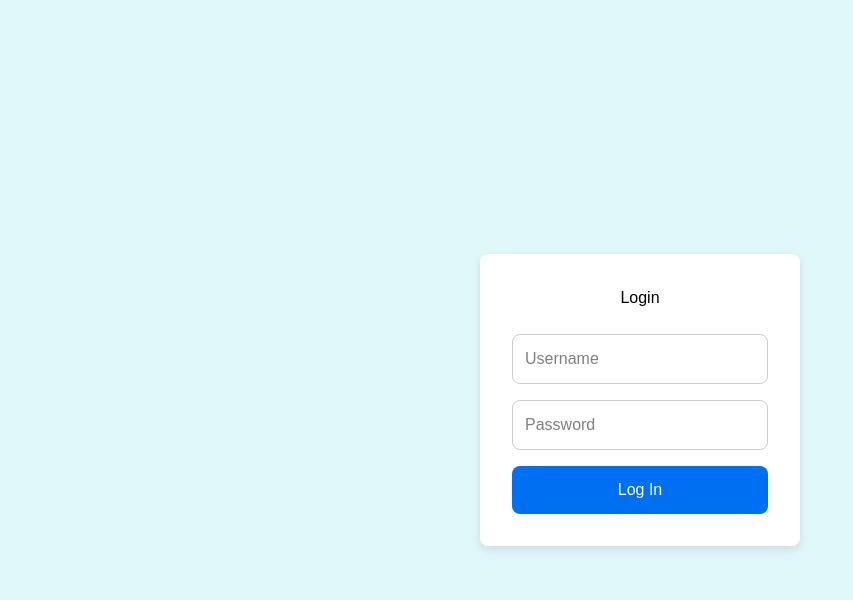
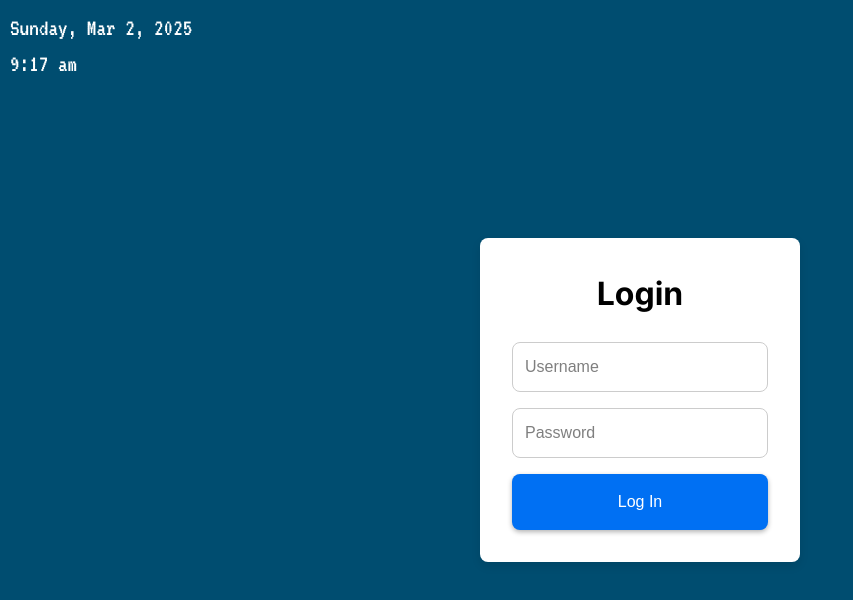
Before and after one commit to arnavpant/Somnio, a Next.js app in the folder somnio_frontend/: page /login in a window 1280 px wide. Shown: the top 600 px of the page, without its empty margins (0-853 px from the left). Built offline with nearby package versions, Linux system fonts and the light colour scheme.

Commit message:
made changes to all other pages (signup and login) to match frontend consistency, added time and date component on top left

```diff
--- /dev/null
+++ b/somnio_frontend/src/app/components/Header.js
@@ -0,0 +1,36 @@
+"use client";
+import { useState, useEffect } from "react";
+import { VT323 } from "next/font/google";
+import styles from "./Header.module.css";
+
+const pixelFont = VT323({
+  subsets: ["latin"],
+  weight: "400",
+});
+
+export default function Header() {
+  const [dateTime, setDateTime] = useState(new Date());
+
+  useEffect(() => {
+    const interval = setInterval(() => {
+      setDateTime(new Date());
+    }, 60000); // update every minute
+    return () => clearInterval(interval);
+  }, []);
+
+  const optionsDate = { weekday: "long", month: "short", day: "numeric", year: "numeric" };
+  const formattedDate = dateTime.toLocaleDateString("en-US", optionsDate);
+
+  const optionsTime = { hour: "numeric", minute: "numeric" };
+  const formattedTime = dateTime
+    .toLocaleTimeString("en-US", optionsTime)
+    .replace("AM", "am")
+    .replace("PM", "pm");
+
+  return (
+    <div className={`${styles.header} ${pixelFont.className}`}>
+      <div>{formattedDate}</div>
+      <div>{formattedTime}</div>
+    </div>
+  );
+}
--- /dev/null
+++ b/somnio_frontend/src/app/components/Header.module.css
@@ -0,0 +1,14 @@
+.header {
+    position: fixed;
+    top: 10px;
+    left: 10px;
+    color: #fff;
+    z-index: 1000;
+    /* Responsive font size using clamp */
+    font-size: clamp(1rem, 2vw, 1.5rem);
+    /* Ensure no background so it doesn't cover content */
+    background: transparent;
+    /* Remove any margin/padding if needed */
+    margin: 0;
+    padding: 0;
+  }
--- a/somnio_frontend/src/app/layout.js
+++ b/somnio_frontend/src/app/layout.js
@@ -1,5 +1,6 @@
 import { Geist, Geist_Mono } from "next/font/google";
 import "./globals.css";
+import Header from "./components/Header"; // Import the header component
 
 const geistSans = Geist({
   variable: "--font-geist-sans",
@@ -27,7 +28,10 @@ export default function RootLayout({ children }) {
           rel="stylesheet"
         />
       </head>
-      <body>{children}</body>
+      <body>
+        <Header /> {/* This will render your date/time header on every page */}
+        {children}
+      </body>
     </html>
   );
 }
--- a/somnio_frontend/src/app/login/page.js
+++ b/somnio_frontend/src/app/login/page.js
@@ -1,10 +1,7 @@
 "use client";
 import { useState } from "react";
+import styles from "../styles/login.module.css";
 
-/**
- * Login page calls the Django JWT endpoint at "/api/token/"
- * On success, stores tokens in localStorage and redirects to /dashboard
- */
 export default function LoginPage() {
   const [username, setUsername] = useState("");
   const [password, setPassword] = useState("");
@@ -36,61 +33,14 @@ export default function LoginPage() {
   }
 
   return (
-    <>
-      <style jsx>{`
-        .container {
-          min-height: 100vh;
-          display: flex;
-          align-items: center;
-          justify-content: center;
-          background-color: #e0f7fa; /* a light background */
-        }
-        .formWrapper {
-          background: #fff;
-          padding: 2rem;
-          border-radius: 8px;
-          box-shadow: 0 4px 10px rgba(0, 0, 0, 0.1);
-          width: 320px;
-        }
-        .formWrapper h1 {
-          text-align: center;
-          margin-bottom: 1.5rem;
-        }
-        .inputField {
-          width: 100%;
-          padding: 0.75rem;
-          margin-bottom: 1rem;
-          border: 1px solid #ccc;
-          border-radius: 8px;
-        }
-        .button {
-          width: 100%;
-          padding: 0.75rem;
-          background-color: #0070f3;
-          color: white;
-          border: none;
-          border-radius: 8px;
-          cursor: pointer;
-          font-size: 1rem;
-        }
-        .button:hover {
-          background-color: #005bb5;
-        }
-        .error {
-          color: red;
-          margin-top: 1rem;
-          text-align: center;
-        }
-      `}</style>
-
-      <div className="container">
-        <div className="formWrapper">
+    <div className={styles.container}>
+      <div className={styles.formWrapper}>
         <h1>Login</h1>
         <form onSubmit={handleLogin}>
           <input
             type="text"
             placeholder="Username"
-              className="inputField"
+            className={styles.inputField}
             value={username}
             onChange={(e) => setUsername(e.target.value)}
             required
@@ -98,18 +48,17 @@ export default function LoginPage() {
           <input
             type="password"
             placeholder="Password"
-              className="inputField"
+            className={styles.inputField}
             value={password}
             onChange={(e) => setPassword(e.target.value)}
             required
           />
-            <button type="submit" className="button">
+          <button type="submit" className={styles.button}>
             Log In
           </button>
         </form>
-          {error && <p className="error">{error}</p>}
+        {error && <p className={styles.error}>{error}</p>}
       </div>
     </div>
-    </>
   );
 }
--- a/somnio_frontend/src/app/signup/page.js
+++ b/somnio_frontend/src/app/signup/page.js
@@ -1,10 +1,7 @@
 "use client";
 import { useState } from "react";
+import styles from "../styles/signup.module.css";
 
-/**
- * Sign-up page calls Django at "/accounts/signup/"
- * On success, we show a message or could redirect to /login
- */
 export default function SignupPage() {
   const [username, setUsername] = useState("");
   const [password, setPassword] = useState("");
@@ -24,9 +21,9 @@ export default function SignupPage() {
       if (!res.ok) {
         throw new Error(`Sign-up failed: ${res.status}`);
       }
-      const data = await res.text(); // "User created successfully" or similar
+      const data = await res.text(); // assuming the backend returns plain text like "User created successfully"
       setMessage(data);
-      // Optionally redirect to /login:
+      // Optionally, you can redirect to login:
       // window.location.href = "/login";
     } catch (err) {
       setMessage(err.message);
@@ -34,60 +31,14 @@ export default function SignupPage() {
   }
 
   return (
-    <>
-      <style jsx>{`
-        .container {
-          min-height: 100vh;
-          display: flex;
-          align-items: center;
-          justify-content: center;
-          background-color: #fffde7; /* a pale background */
-        }
-        .formWrapper {
-          background: #fff;
-          padding: 2rem;
-          border-radius: 8px;
-          box-shadow: 0 4px 10px rgba(0, 0, 0, 0.1);
-          width: 320px;
-        }
-        .formWrapper h1 {
-          text-align: center;
-          margin-bottom: 1.5rem;
-        }
-        .inputField {
-          width: 100%;
-          padding: 0.75rem;
-          margin-bottom: 1rem;
-          border: 1px solid #ccc;
-          border-radius: 8px;
-        }
-        .button {
-          width: 100%;
-          padding: 0.75rem;
-          background-color: #0070f3;
-          color: white;
-          border: none;
-          border-radius: 8px;
-          cursor: pointer;
-          font-size: 1rem;
-        }
-        .button:hover {
-          background-color: #005bb5;
-        }
-        .message {
-          margin-top: 1rem;
-          text-align: center;
-        }
-      `}</style>
-
-      <div className="container">
-        <div className="formWrapper">
+    <div className={styles.container}>
+      <div className={styles.formWrapper}>
         <h1>Sign Up</h1>
         <form onSubmit={handleSignup}>
           <input
             type="text"
             placeholder="Username"
-              className="inputField"
+            className={styles.inputField}
             value={username}
             onChange={(e) => setUsername(e.target.value)}
             required
@@ -95,18 +46,17 @@ export default function SignupPage() {
           <input
             type="password"
             placeholder="Password"
-              className="inputField"
+            className={styles.inputField}
             value={password}
             onChange={(e) => setPassword(e.target.value)}
             required
           />
-            <button type="submit" className="button">
+          <button type="submit" className={styles.button}>
             Sign Up
           </button>
         </form>
-          {message && <p className="message">{message}</p>}
+        {message && <p className={styles.message}>{message}</p>}
       </div>
     </div>
-    </>
   );
 }
--- /dev/null
+++ b/somnio_frontend/src/app/styles/login.module.css
@@ -0,0 +1,60 @@
+@import url('https://fonts.googleapis.com/css2?family=Inter:wght@400;700&display=swap');
+
+.container {
+  min-height: 100vh;
+  display: flex;
+  align-items: center;
+  justify-content: center;
+  background-color: #004d70; /* a light background */
+  width: 100vw;
+}
+
+.formWrapper {
+  background: #fff;
+  padding: 2rem;
+  border-radius: 8px;
+  box-shadow: 0 4px 10px rgba(0, 0, 0, 0.1);
+  width: 320px;
+}
+
+.formWrapper h1 {
+  text-align: center;
+  margin-bottom: 1.5rem;
+  font-family: 'Inter', sans-serif;
+  font-weight: 700;
+  /* You can also add responsive font size here if desired, e.g.: */
+  font-size: clamp(1.5rem, 3vw, 2rem);
+  color: #000;
+}
+
+.inputField {
+  width: 100%;
+  padding: clamp(0.5rem, 2vw, 0.75rem);
+  margin-bottom: 1rem;
+  border: 1px solid #ccc;
+  border-radius: 8px;
+  font-size: clamp(0.8rem, 2vw, 1rem);
+}
+
+.button {
+  width: 100%;
+  padding: clamp(0.75rem, 2vw, 1rem);
+  background-color: #0070f3;
+  color: white;
+  border: none;
+  border-radius: 8px;
+  cursor: pointer;
+  font-size: clamp(0.8rem, 2vw, 1rem);
+  transition: background-color 0.2s ease;
+  box-shadow: 0 2px 5px rgba(0, 0, 0, 0.3);
+}
+
+.button:hover {
+  background-color: #005bb5;
+}
+
+.error {
+  color: red;
+  margin-top: 1rem;
+  text-align: center;
+}
--- /dev/null
+++ b/somnio_frontend/src/app/styles/signup.module.css
@@ -0,0 +1,59 @@
+@import url('https://fonts.googleapis.com/css2?family=Inter:wght@400;700&display=swap');
+
+.container {
+  width: 100vw;
+  min-height: 100vh;
+  background-color: #004d70; /* Light background similar to login */
+  display: flex;
+  align-items: center;
+  justify-content: center;
+}
+
+.formWrapper {
+  background: #fff;
+  padding: 2rem;
+  border-radius: 8px;
+  box-shadow: 0 4px 10px rgba(0, 0, 0, 0.1);
+  width: 320px;
+}
+
+.formWrapper h1 {
+  text-align: center;
+  margin-bottom: 1.5rem;
+  font-family: 'Inter', sans-serif;
+  font-weight: 700;
+  font-size: clamp(1.5rem, 3vw, 2rem);
+  color: #000;
+}
+
+.inputField {
+  width: 100%;
+  padding: clamp(0.5rem, 2vw, 0.75rem);
+  margin-bottom: 1rem;
+  border: 1px solid #ccc;
+  border-radius: 8px;
+  font-size: clamp(0.8rem, 2vw, 1rem);
+}
+
+.button {
+  width: 100%;
+  padding: clamp(0.75rem, 2vw, 1rem);
+  background-color: #0070f3;
+  color: white;
+  border: none;
+  border-radius: 8px;
+  cursor: pointer;
+  font-size: clamp(0.8rem, 2vw, 1rem);
+  transition: background-color 0.2s ease;
+  box-shadow: 0 2px 5px rgba(0, 0, 0, 0.3);
+}
+
+.button:hover {
+  background-color: #005bb5;
+}
+
+.message {
+  margin-top: 1rem;
+  text-align: center;
+  color: #000;
+}
```
Lines whose indentation alone changed are shown as unchanged.
